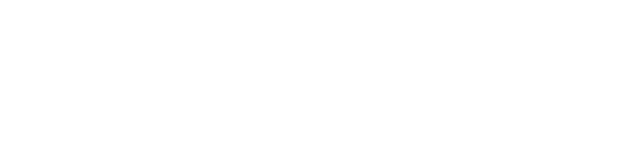
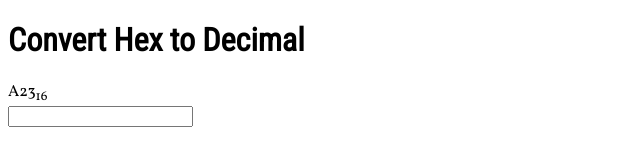
Before and after one commit to lamsond/hexy-doo, a plain HTML site: page index.html in a window 1280 px wide. Shown: the whole page, without its empty margins (0-640 px from the left). Drawn offline with Linux system fonts and the light colour scheme.

Commit message:
create stylesheet

```diff
--- a/index.html
+++ b/index.html
@@ -1,9 +1,17 @@
 <!DOCTYPE html>
 <html lang='en'>
     <head>
-
+        <meta charset='utf-8'>
+        <title>hexy doo</title>
+        <link rel='stylesheet' type='text/css' href='style.css'>
     </head>
     <body>
-
+        <h1>Convert Hex to Decimal</h1>
+        <div class='hex-box'>
+            <span>A23<sub>16</sub></span>
+        </div>
+        <div class='answer-box'>
+            <input type='text' id='answer' name='answer'>
+        </div>
     </body>
 </html>
--- /dev/null
+++ b/style.css
@@ -0,0 +1,11 @@
+@import url('https://fonts.googleapis.com/css?family=Roboto+Condensed|Vollkorn&display=swap');
+
+html{
+    margin: 0;
+    padding: 0;
+    font-family: 'Vollkorn';
+}
+
+h1{
+    font-family: 'Roboto Condensed';
+}
```
